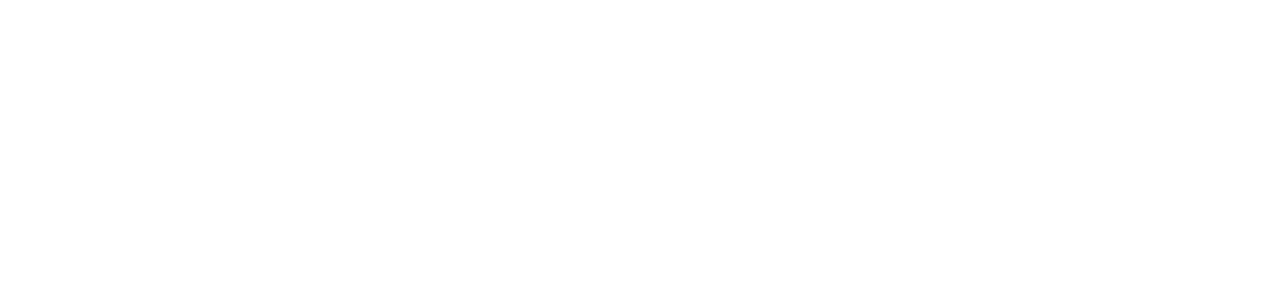
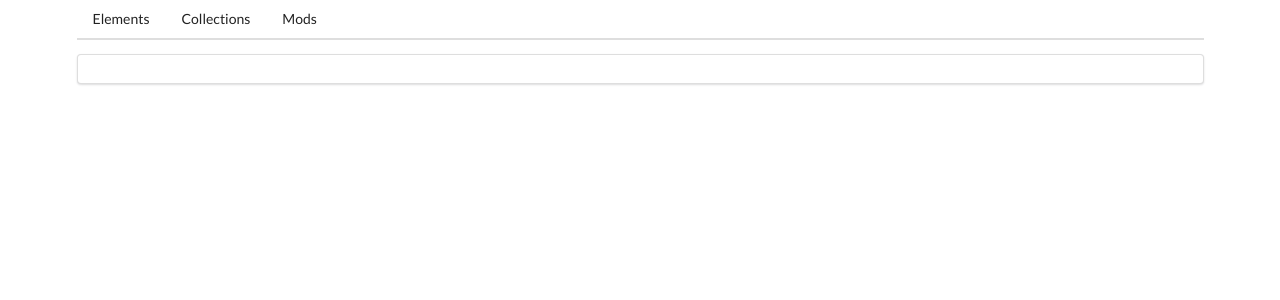
Before and after one commit to Tony940426/Angular-Comps, an Angular app: page / in a window 1280 px wide. Shown: the top 300 px of the page. Built offline with nearby package versions, Linux system fonts and the light colour scheme.

Commit message:
Added semantic UI

```diff
--- a/package.json
+++ b/package.json
@@ -19,6 +19,7 @@
     "@angular/platform-browser-dynamic": "^16.0.0",
     "@angular/router": "^16.0.0",
     "rxjs": "~7.8.0",
+    "semantic-ui-css": "^2.5.0",
     "tslib": "^2.3.0",
     "zone.js": "~0.13.0"
   },
--- a/src/app/app.component.html
+++ b/src/app/app.component.html
@@ -1 +1,10 @@
-<router-outlet></router-outlet>
+<div class="ui container">
+    <div class="ui secondary pointing menu">
+      <a routerLink="/elements" class="item">Elements</a>
+      <a routerLink="/collections" class="item">Collections</a>
+      <a routerLink="/mods" class="item">Mods</a>
+    </div>
+    <div class="ui segment">
+      <router-outlet></router-outlet>
+    </div>
+</div>
--- a/src/styles.css
+++ b/src/styles.css
@@ -1 +1,2 @@
 /* You can add global styles to this file, and also import other style files */
+@import 'semantic-ui-css/semantic.css'
```
Also changed, not shown: 1 other file (tests, documents, lock files or other folders).
